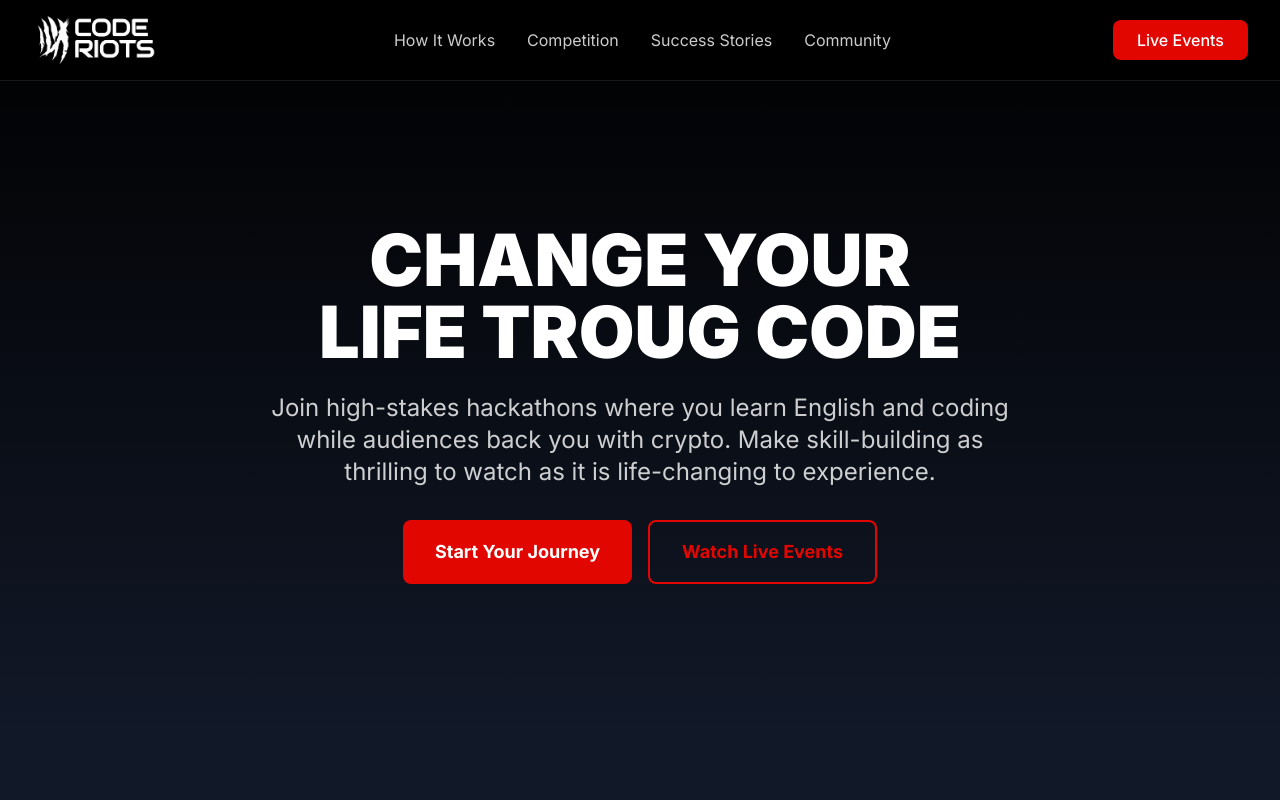
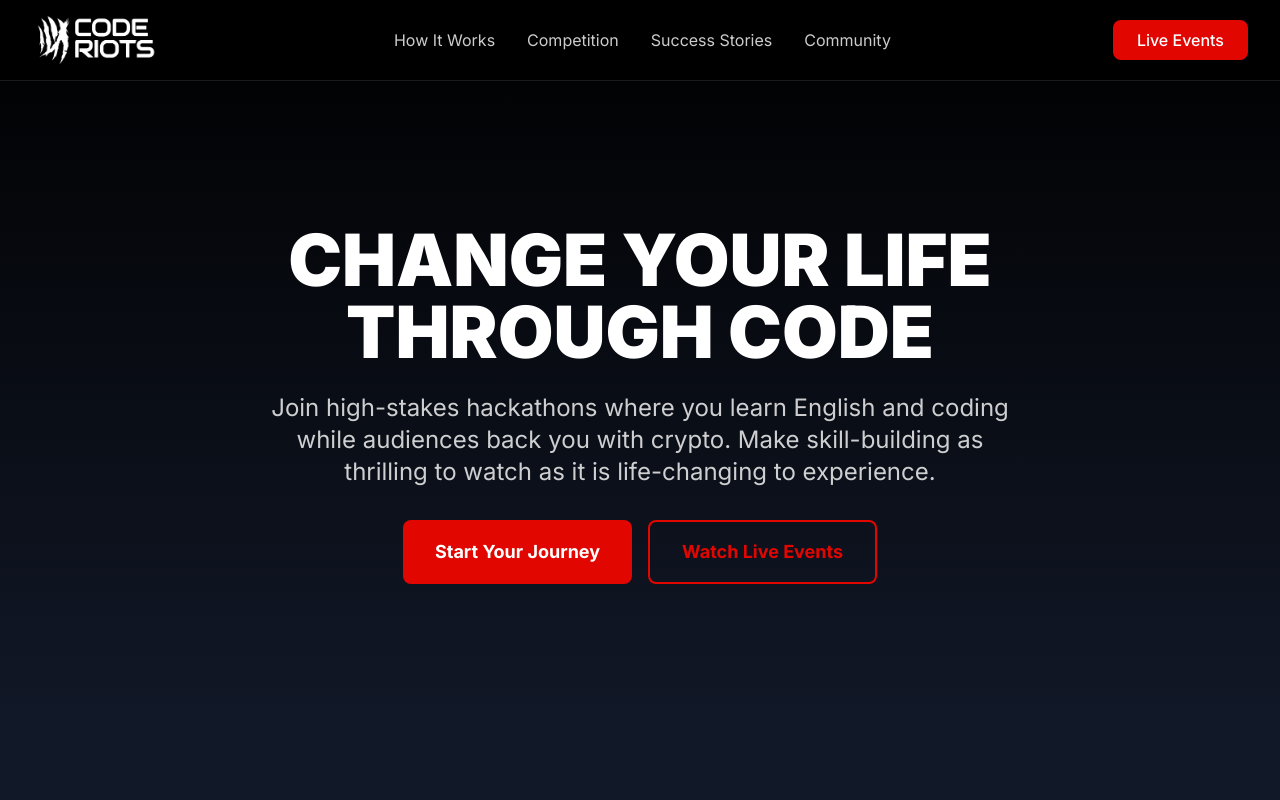
Before and after one commit to D3Portillo/coderiots.com, a Next.js app: page / in a window 1280 px wide. Shown: the top 800 px of the page. Built offline with nearby package versions, Linux system fonts and the light colour scheme.

Commit message:
chores: fix typo

```diff
--- a/app/page.tsx
+++ b/app/page.tsx
@@ -57,8 +57,8 @@ export default function Home() {
       <section className="pt-16 pb-20 bg-gradient-to-b from-black to-gray-900">
         <div className="max-w-7xl mx-auto px-4 sm:px-6 lg:px-8">
           <div className="text-center pt-40 pb-16">
-            <h1 className="text-5xl max-w-2xl mx-auto md:text-7xl font-black mb-6">
-              CHANGE YOUR LIFE TROUG CODE
+            <h1 className="text-5xl max-w-3xl mx-auto md:text-7xl font-black mb-6">
+              CHANGE YOUR LIFE THROUGH CODE
             </h1>
             <p className="text-xl md:text-2xl text-white/80 max-w-3xl mx-auto mb-8 leading-relaxed">
               Join high-stakes hackathons where you learn English and coding
```
